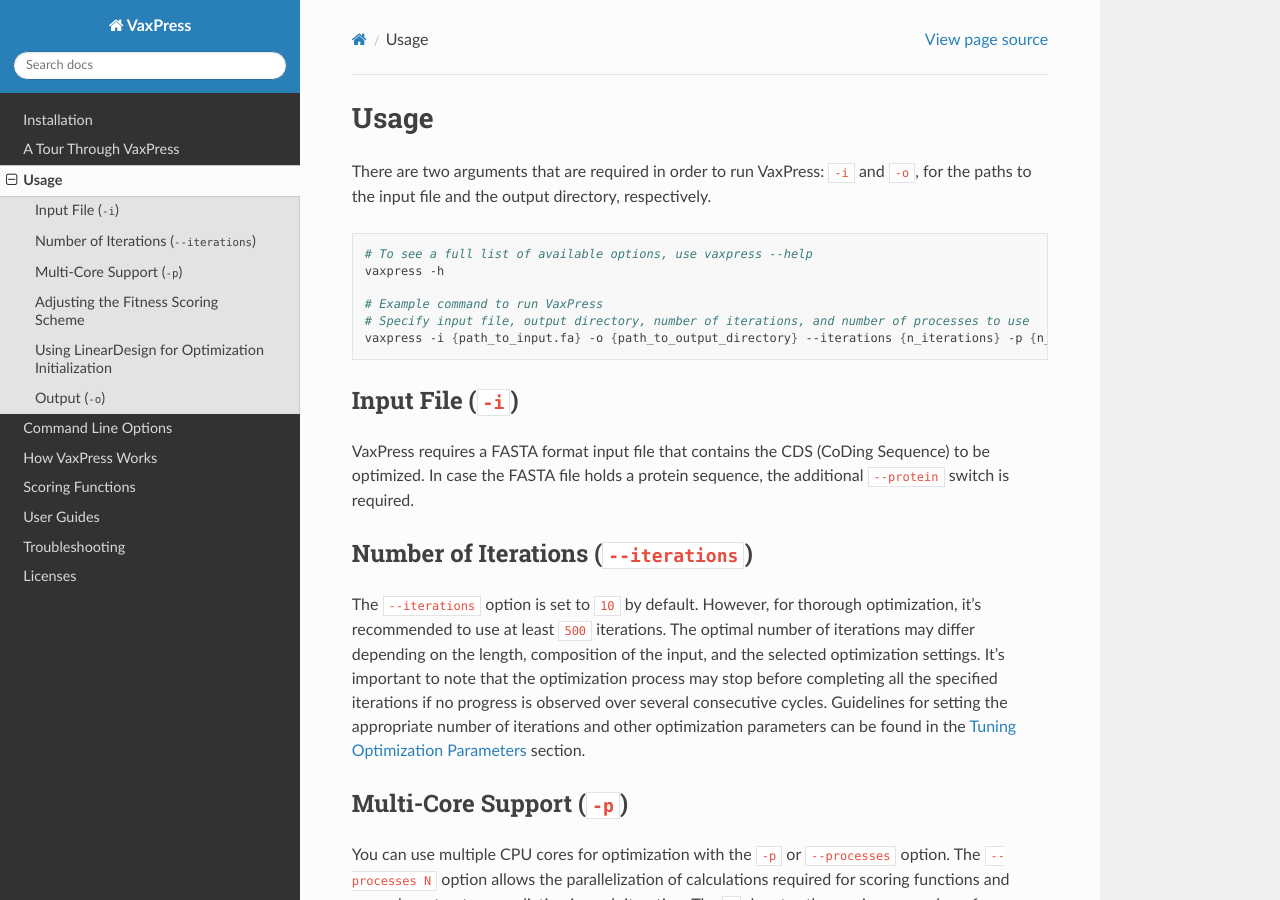
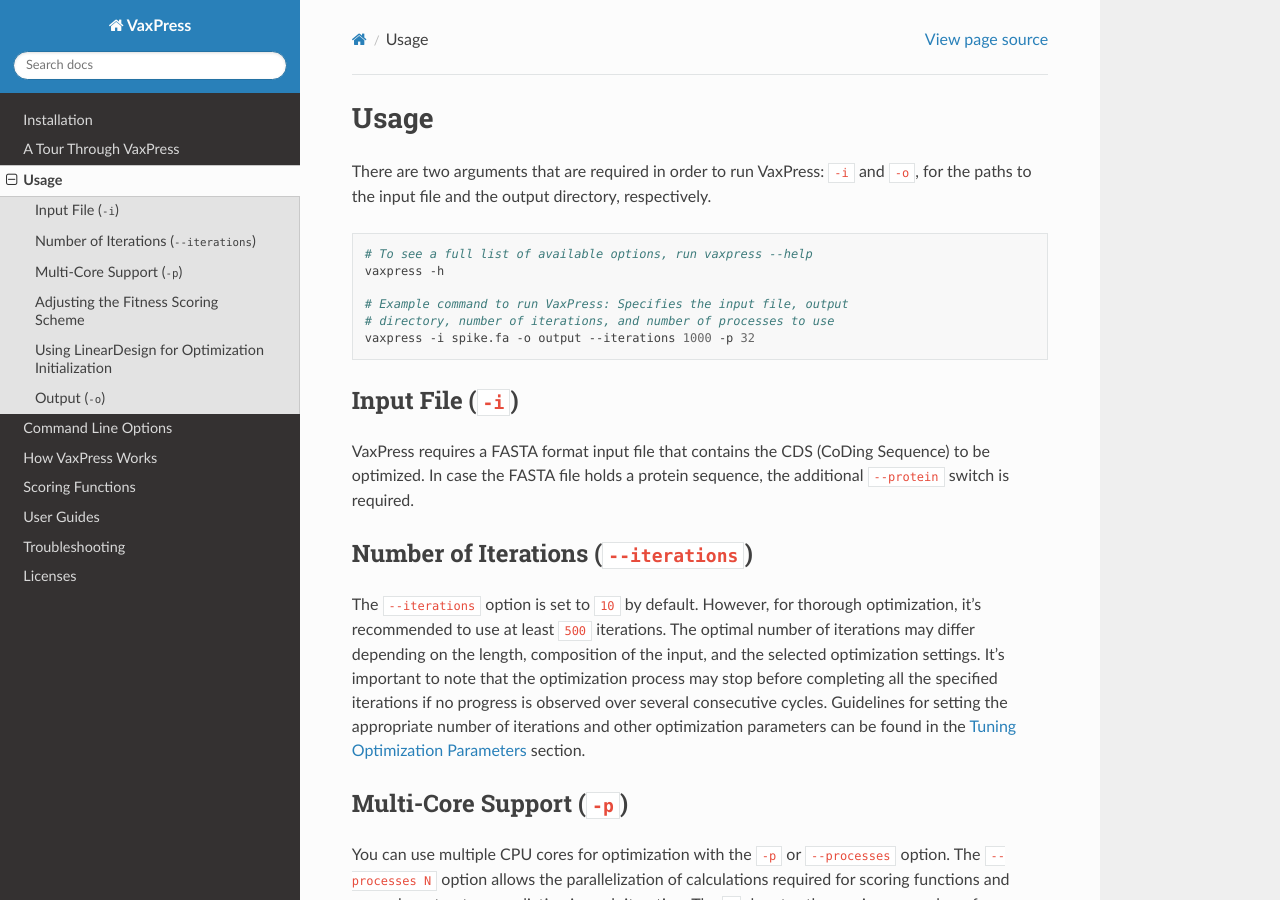
Before and after one commit to ChangLabSNU/VaxPress, a Sphinx documentation site: the page built from docs/usage.rst, in a window 1280 px wide and 900 px high. Built offline with Sphinx 7.4.7 and the Read the Docs theme 2.0.0, drawn with Linux system fonts in a browser that asks for light colours.

Commit message:
Use consistent style in command line examples.

```diff
--- a/docs/usage.rst
+++ b/docs/usage.rst
@@ -8,12 +8,12 @@
 
 ::
 
-    # To see a full list of available options, use vaxpress --help
+    # To see a full list of available options, run vaxpress --help
     vaxpress -h
 
-    # Example command to run VaxPress
-    # Specify input file, output directory, number of iterations, and number of processes to use
-    vaxpress -i {path_to_input.fa} -o {path_to_output_directory} --iterations {n_iterations} -p {n_processes}
+    # Example command to run VaxPress: Specifies the input file, output
+    # directory, number of iterations, and number of processes to use
+    vaxpress -i spike.fa -o output --iterations 1000 -p 32
 
 ===================
 Input File (``-i``)
```
